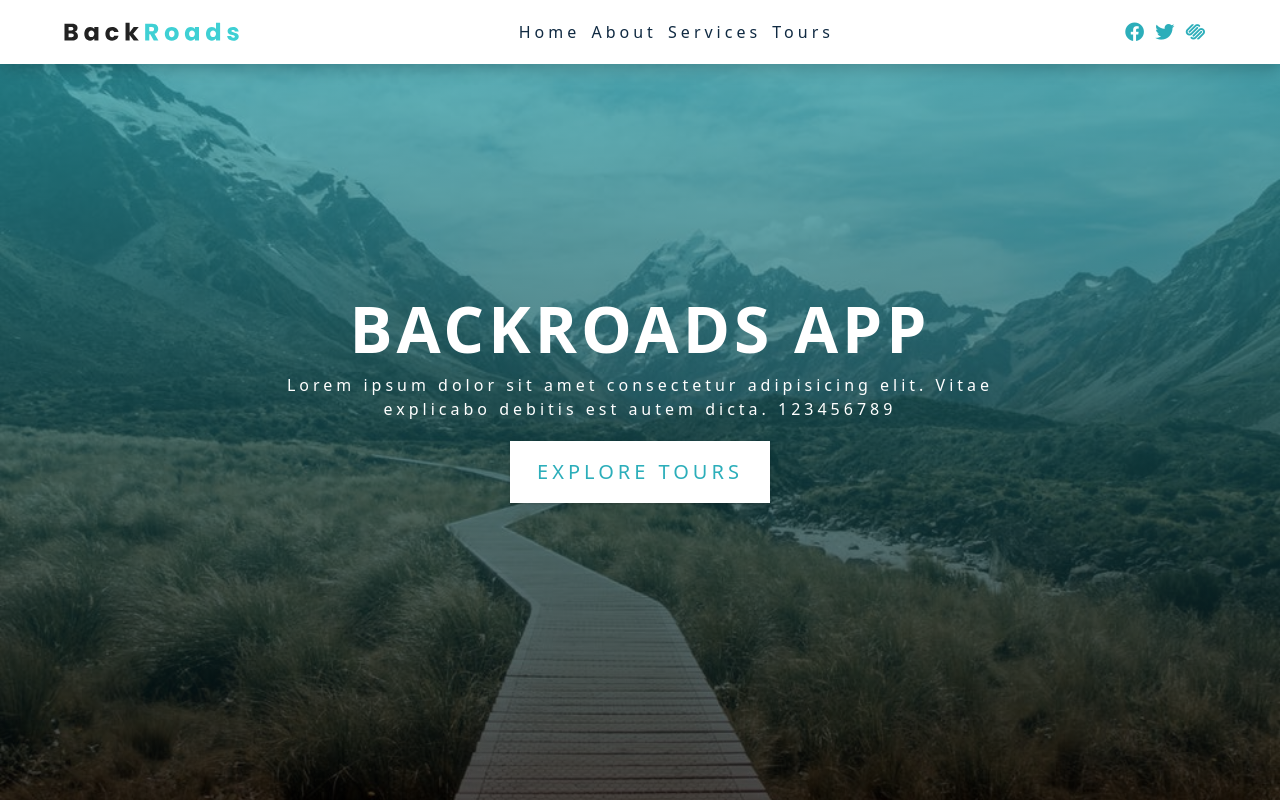
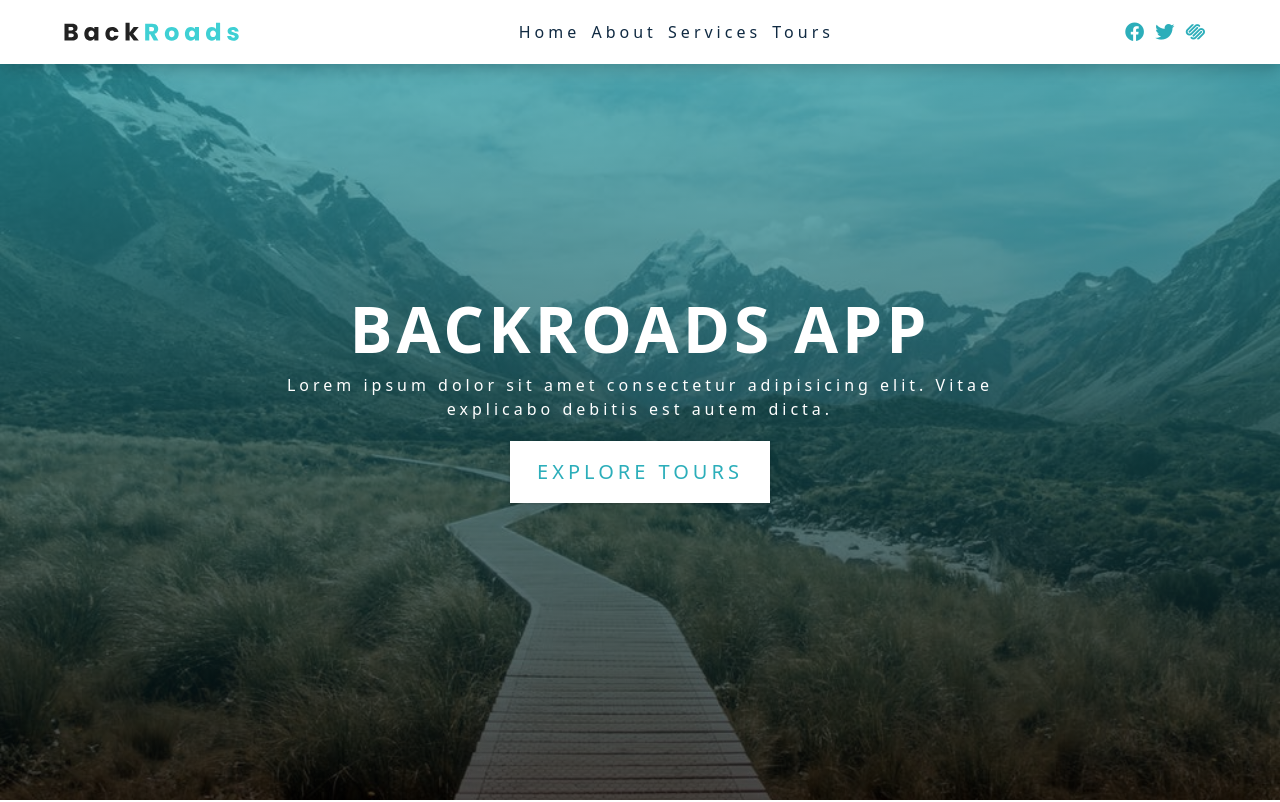
Before and after one commit to eatornquist/backroads-app, a React (Create React App) app: page / in a window 1280 px wide. Shown: the top 802 px of the page. Built offline with nearby package versions, Linux system fonts and the light colour scheme.

Commit message:
Testing continuos deplyment 2.

```diff
--- a/src/components/Hero.js
+++ b/src/components/Hero.js
@@ -5,7 +5,7 @@ const Hero = () => {
         <h1>Backroads App</h1>
         <p>
           Lorem ipsum dolor sit amet consectetur adipisicing elit. Vitae
-          explicabo debitis est autem dicta. 123456789
+          explicabo debitis est autem dicta.
         </p>
         <a href="#tours" className="btn hero-btn">
           explore tours
```
